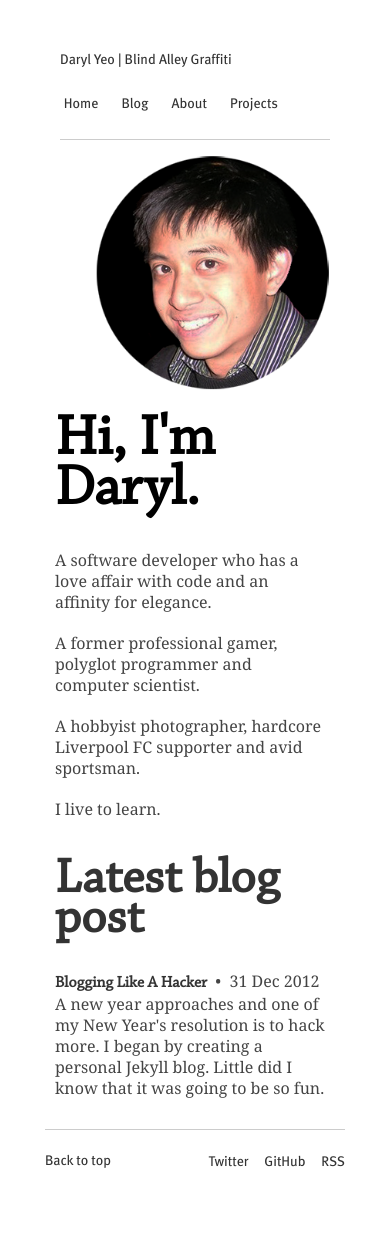
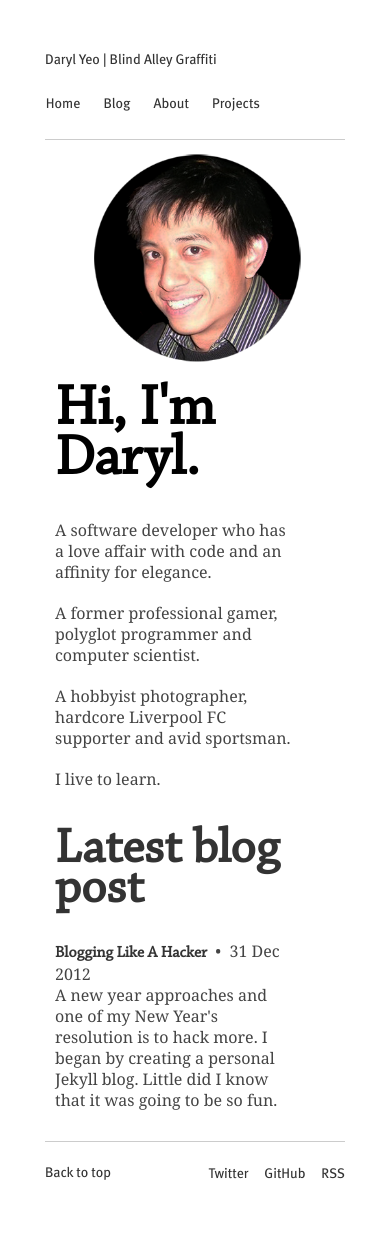
Before and after one commit to aacyun/jianxioy.github.com, a Jekyll site: the page built from index.html, in a window 390 px wide. Built offline with Jekyll 4.4.1, drawn with Linux system fonts in a browser that asks for light colours; Markdown is read by kramdown in place of the engine named in the settings.

Commit message:
Testing phone.

```diff
--- a/static/css/layout.css
+++ b/static/css/layout.css
@@ -227,7 +227,6 @@ a:hover {
 
 	/* Mobile Portrait Size to Mobile Landscape Size (devices and browsers) */
 	@media only screen and (max-width: 479px) {
-		#nav,
 		#logo-primary,
 		#nav-primary,
 		#avatar,
@@ -235,7 +234,7 @@ a:hover {
 		#latest,
 		.back-to-top,
 		.offsite-links {
-			width: 90%;
+			width: 80%;
 		}
 		#home-avatar {
 			left: 30px;
```
